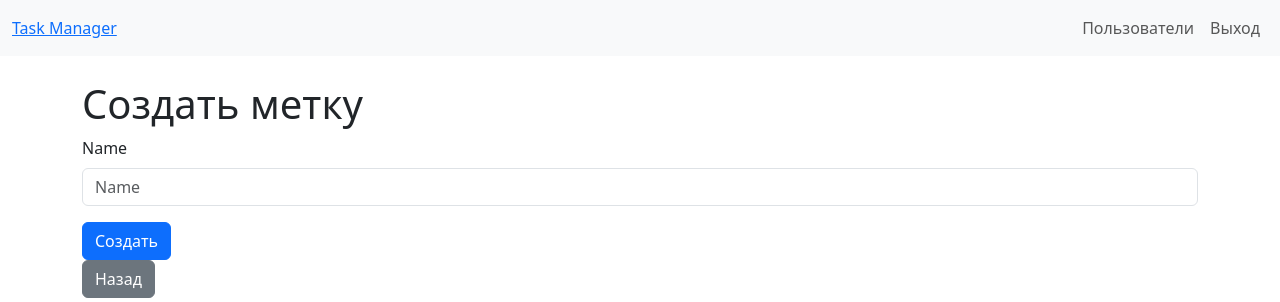
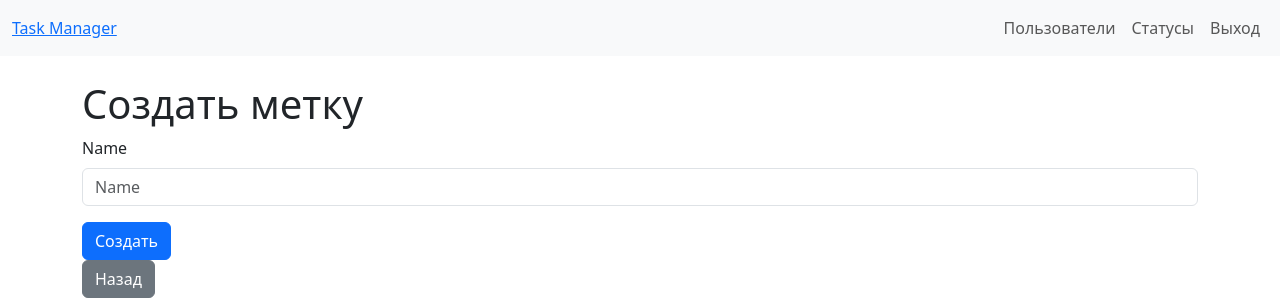
Before and after one commit to Knyazev782/python-project-52, a Django app: page /labels/create/ in a window 1280 px wide. Shown: the top 302 px of the page. Run offline with Django 5.2, Linux system fonts and the light colour scheme; a user stored in the database is signed in; some libraries are stand-ins or nearby versions.

Commit message:
исправил base.html

```diff
--- a/task_manager/templates/base.html
+++ b/task_manager/templates/base.html
@@ -12,16 +12,16 @@
             <a class="nav-brand" href="{% url 'index' %}">Task Manager</a>
             <div class="navbar-nav">
                 <a class="nav-link" href="{% url 'users' %}">Пользователи</a>
-                {% if not user.is_authenticated %}
+                {% if user.is_authenticated %}
+                    <a class="nav-link" href="{% url 'statuses' %}">Статусы</a>
+                    <a class="nav-link" href="{% url 'logout' %}">Выход</a>
+                {% else %}
                     <a class="nav-link" href="{% url 'create_user' %}">Регистрация</a>
                     <a class="nav-link" href="{% url 'login' %}">Вход</a>
-                {% else %}
-                    <a class="nav-link" href="{% url 'logout' %}">Выход</a>
                 {% endif %}
             </div>
         </div>
     </nav>
-
     <div class="container mt-4">
         {% bootstrap_messages %}
         {% block content %}{% endblock %}
```
